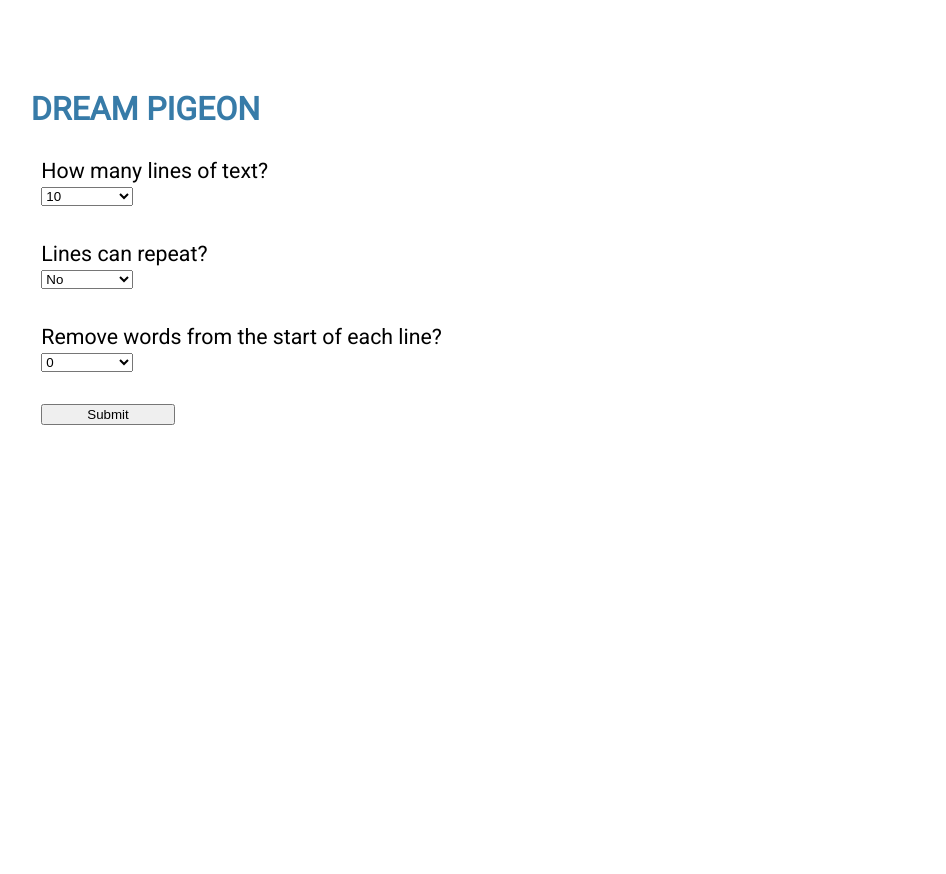
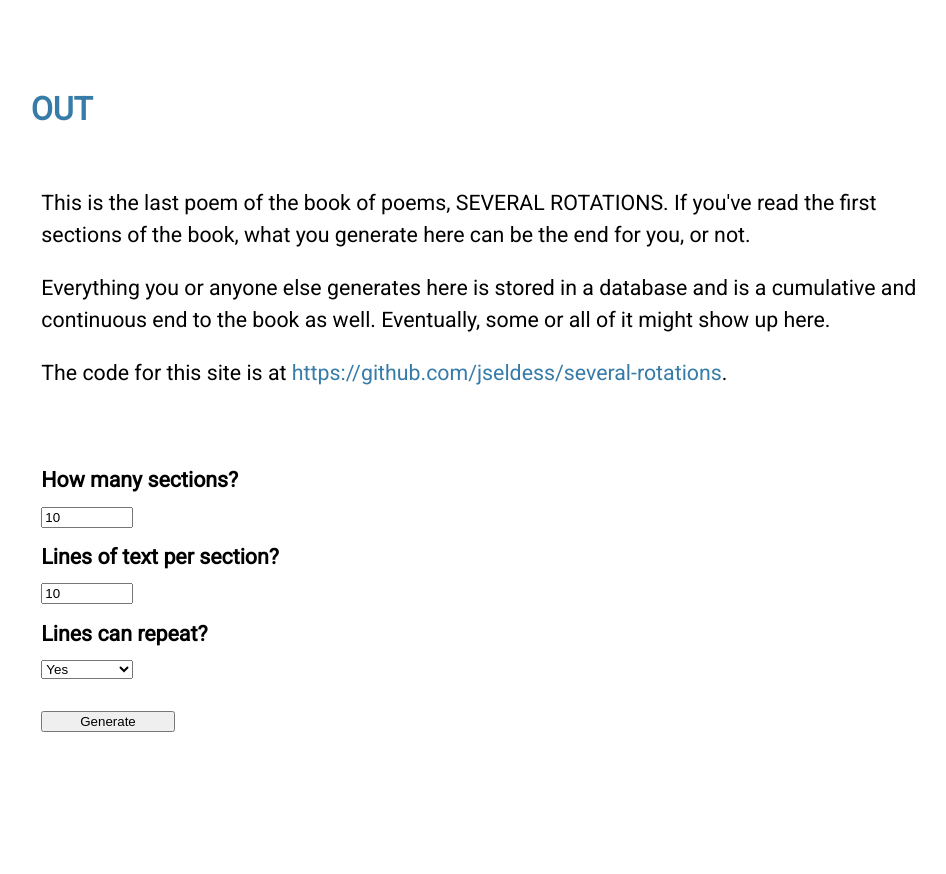
Before and after one commit to jseldess/several-rotations, a Python web app: template flask/templates/poem/index.html in a window 1280 px wide. Shown: the whole page, without its empty margins (140-1086 px from the left). Before the commit the page ends 425 px from the top, so only its background shows below. Run offline with Jinja, Linux system fonts and the light colour scheme; the template is opened without the code that fills it, so the values that code supplies are empty.

Commit message:
Several changes
- Add required option to set number of lines per section
- Add optional option to set max sections
- Remove other options
- Add intro text and change h1 on index
- Use creation timestamp as h1 on poem page

```diff
--- a/flask/schema.sql
+++ b/flask/schema.sql
@@ -12,9 +12,11 @@
 CREATE TABLE state (
   id UUID NOT NULL DEFAULT gen_random_uuid(),
   poem_id UUID NULL,
+  max_sections INT NULL,
+  lines_per_section INT NOT NULL,
   repeat BOOL NULL DEFAULT false,
-  max_lines INT8 NULL,
-  remove_words INT8 NULL,
+  max_lines INT NULL,
+  remove_words INT NULL,
   remove_words_gradual BOOL NULL DEFAULT false,
   CONSTRAINT fk_poem_id_ref_poems FOREIGN KEY (poem_id) REFERENCES poems (id),
   INDEX state_auto_index_fk_poem_id_ref_poems (poem_id ASC),
--- a/flask/static/style.css
+++ b/flask/static/style.css
@@ -14,6 +14,10 @@
 h1, h2, h3, h4, h5, h6 {
   font-family: 'Roboto', sans-serif;
   margin: 1rem 0;
+}
+
+.index {
+  color: #377ba8;
 }
 
 a {
@@ -121,6 +125,7 @@
 
 .content input, .content textarea {
   margin-bottom: 1em;
+  width: 10%;
 }
 
 .content textarea {
--- a/flask/templates/base.html
+++ b/flask/templates/base.html
@@ -1,10 +1,7 @@
 <!doctype html>
-<title>Dream Pigeon</title>
+<title>SEVERAL ROTATIONS</title>
 <link rel="stylesheet" href="{{ url_for('static', filename='style.css') }}">
 <link href="https://fonts.googleapis.com/css?family=Roboto" rel="stylesheet">
-<nav>
-  <a class="action" href="{{ url_for('index') }}"><h1>DREAM PIGEON</h1></a>
-</nav>
 <section class="content">
   <header>
     {% block header %}{% endblock %}
--- a/flask/templates/poem/index.html
+++ b/flask/templates/poem/index.html
@@ -1,41 +1,25 @@
+<nav>
+  <h1 class="index">OUT</h1>
+</nav>
 {% extends 'base.html' %}
-
 {% block content %}
+  </br>
+  <p>This is the last poem of the book of poems, SEVERAL ROTATIONS. If you've read the first sections of the book, what you generate here can be the end for you, or not.</p>
+  <p>Everything you or anyone else generates here is stored in a database and is a cumulative and continuous end to the book as well. Eventually, some or all of it might show up here.</p>
+  <p>The code for this site is at <a href="https://github.com/jseldess/several-rotations/tree/master/flask" target="_blank">https://github.com/jseldess/several-rotations</a>.</p>
+  </br>
   <form method="post">
-    How many lines of text?
-    <select name="max_lines">
-      <option value="2">2</option>
-      <option value="5">5</option>
-      <option value="10" selected>10</option>
-      <option value="13">13</option>
-      <option value="21">21</option>
-      <option value="34">34</option>
-      <option value="40">40</option>
-      <option value="56">56</option>
-      <option value="100">100</option>
-      <option value="">Unlimited</option>
+    <label for="max_sections">How many sections?</label>
+    <input name="max_sections" id="max_sections" type="number" value="10">
+    <label for="max_sections">Lines of text per section?</label>
+    <input name="lines_per_section" id="lines_per_section" type="number" value="10" required>
+    <!-- <label for="max_lines">Max lines of text?</label>
+    <input name="max_lines" id="max_lines"> -->
+    <label for="repeat">Lines can repeat?</label>
+    <select name="repeat">
+      <option value="True" selected>Yes</option>
+      <option value="False">No</option>
     </select><br>
-    Lines can repeat?
-    <select name="repeat">
-      <option value="True">Yes</option>
-      <option value="False" selected>No</option>
-    </select><br>
-    <!-- Gradually remove words for start of lines?
-    <select name="remove_words_gradual">
-      <option value="True">Yes</option>
-      <option value="False" selected>No</option>
-    </select><br> -->
-    Remove words from the start of each line?
-    <select name="remove_words">
-      <option value="0" selected>0</option>
-      <option value="1">1</option>
-      <option value="2">2</option>
-      <option value="3">3</option>
-      <option value="4">4</option>
-      <option value="5">5</option>
-      <option value="6">6</option>
-      <option value="7">7</option>
-    </select><br>
-    <input type="submit" value="Submit">
+    <input type="submit" value="Generate">
   </form>
 {% endblock %}
--- a/flask/templates/poem/read.html
+++ b/flask/templates/poem/read.html
@@ -1,5 +1,7 @@
+<nav>
+  <a class="action" href="{{ url_for('index') }}"><h1>{{ created }}</h1></a>
+</nav>
 {% extends 'base.html' %}
-
 {% block content %}
   <article class="post">
     <!-- <script>
```
Also changed, not shown: flask/app.py (+50 -49 lines).
